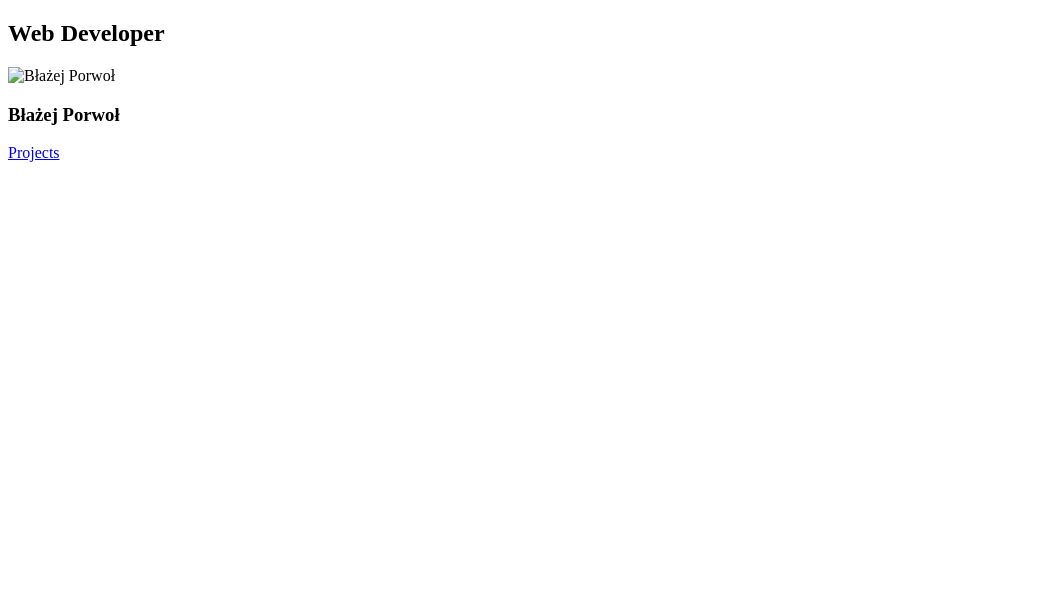
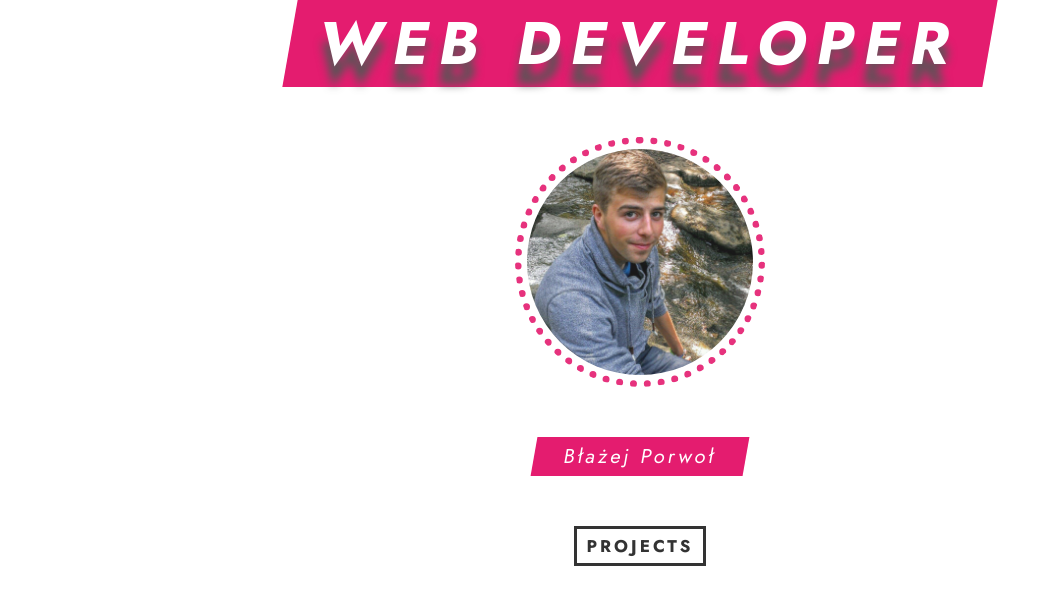
Before and after one commit to SlorenisBP/My-portfolio-website, a website: page my-page/index.html in a window 1280 px wide. Shown: the whole page, without its empty margins (0-1053 px from the left). Drawn offline with Linux system fonts and the light colour scheme.

Commit message:
Css styles

```diff
--- a/my-page/index.html
+++ b/my-page/index.html
@@ -2,7 +2,7 @@
 <html lang="en">
 <head>
     <meta charset="UTF-8">
-  <meta name="viewport" content="width=device-width, initial-scale=1.0">
+    <meta name="viewport" content="width=device-width, initial-scale=1.0"/>
     <title>Portfolio Website</title>
   <link rel="stylesheet" href="styles.css">
   <link rel="stylesheet" href="https://cdnjs.cloudflare.com/ajax/libs/font-awesome/6.2.0/css/all.min.css"
@@ -15,14 +15,14 @@
 
 </head>
 <body>
-<div>
+<div class="container">
 <section class="section-1">
 
 
 <h1 class="section-1-heading">
   Web Developer
 </h1>
-<img src="images/my-img.jpg" alt="Błażej Porwoł" class="person-img"/>
+<img src="../images/my-img.jpg" alt="Błażej Porwoł" class="person-img"/>
 <h3 class="person-name">Błażej Porwoł</h3>
 <a href="#" class="section-1-btn">Projects</a>
 
--- a/my-page/styles.css
+++ b/my-page/styles.css
@@ -0,0 +1,71 @@
+*{
+    margin: 0;
+    padding: 0;
+    outline: none;
+    box-sizing: border-box;
+    text-decoration: none;
+    list-style-type: none;
+    font-family: 'Jost', sans-serif;
+    font-weight: 400;
+}
+html{
+    font-size: 62.5%;
+}
+
+.section-1{
+    width: 100%;
+    height: 100%;
+    background: linear-gradient(rgb(255,255,255,2),rgba(255,255,255,2)), url("../images/bg.jpg") center no-repeat;
+    /*background-image: url("../images/bg.jpg");*/
+    background-size: cover;
+    display: flex;
+    flex-direction: column;
+    justify-content: center;
+    align-items: center;
+}
+
+.section-1-heading{
+    font-size: 6rem;
+    font-weight: 700;
+    color: white;
+    background-color: #e41c6f;
+padding: 0 3rem;
+    margin-bottom: 5rem;
+    text-transform: uppercase;
+    letter-spacing: 1rem;
+    /*border-bottom: 3rem solid #fff;*/
+    text-shadow: .2rem 2rem 1rem  #555;
+    transform: skew(-10deg);
+}
+
+.person-img{
+    width: 25rem;
+    height:25rem;
+    object-fit: cover;
+    border-radius: 50%;
+    border: .7rem dotted #e41c6f;
+background-color: rgba(255,255,255,0.7);
+    padding:.5rem ;
+    opacity: 0.9;
+}
+
+.person-name{
+    font-size: 2rem;
+    color: white;
+    background-color: #e41c6f;
+    margin: 5rem 0;
+    padding: .5rem 3rem;
+    letter-spacing: .3rem;
+    transform: skew(-10deg);
+}
+
+.section-1-btn{
+    font-size: 1.7rem;
+    font-weight: 700;
+    color: #333;
+    background-color: white;
+    border: .3rem solid #333;
+    padding: .5rem 1rem;
+    text-transform: uppercase;
+    letter-spacing: 0.3rem;
+}
```
Also changed, not shown: images/bg.jpg (added), images/bg.webp (added).
